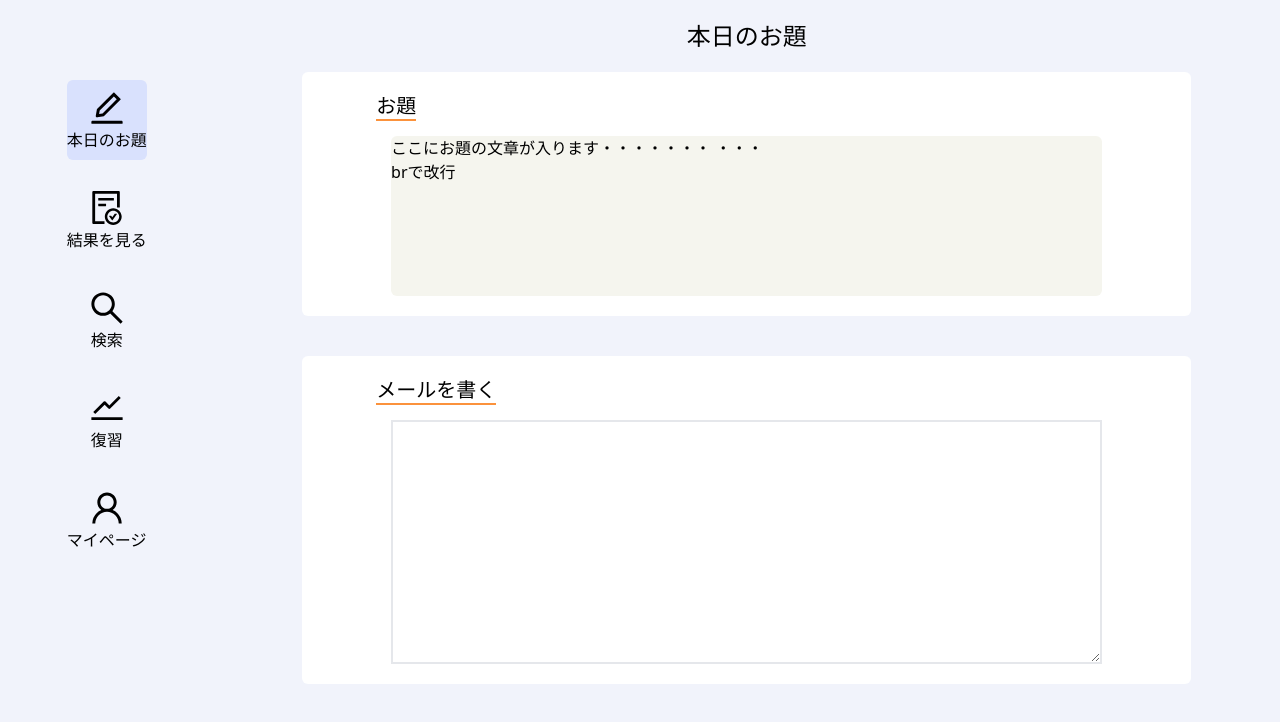
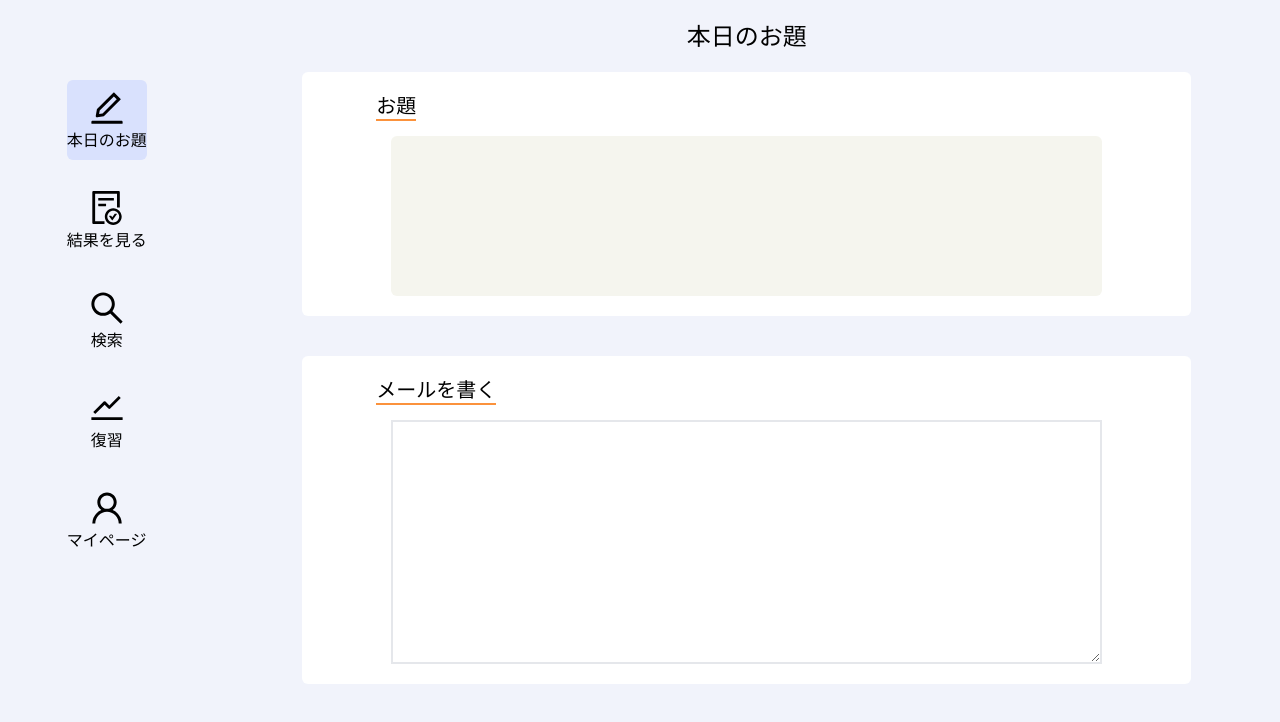
Before and after one commit to iti-0204/mailapplication-with-chatgpt, a Next.js app: page / in a window 1280 px wide. Shown: the top 722 px of the page. Built offline with nearby package versions, Linux system fonts and the light colour scheme; no server answers; the database is empty.

Commit message:
問題文の改行処理実装

```diff
--- a/src/app/components/Theme.tsx
+++ b/src/app/components/Theme.tsx
@@ -16,8 +16,10 @@ type Question = {
   theme: string;
 };
 
+const aiueo = "あいうえお\nかきくけこ";
+
 const Theme = () => {
-  const [question, setQuestion] = useState<Question[]>([]);
+  const [question, setQuestion] = useState<Question | null>(null);
   useEffect(() => {
     const fetchProblem = async () => {
       const problemCollectionRef = collection(db, "problems");
@@ -28,8 +30,18 @@ const Theme = () => {
           createdAt: doc.data().createdAt,
           theme: doc.data().theme,
         }));
-        setQuestion(newQuestion);
-        console.log(newQuestion[1]);
+        // setQuestion(newQuestion);
+        // データの中から、当日のものだけ取得
+        console.log(newQuestion[1].createdAt.toDate().getDate());
+        const todayQuestion = newQuestion.filter((value, index) => {
+          if (value.createdAt.toDate().getDate() === new Date().getDate()) {
+            return newQuestion[index];
+          }
+        });
+        console.log(todayQuestion);
+        setQuestion(
+          todayQuestion[Math.floor(Math.random() * todayQuestion.length)]
+        );
       });
     };
     fetchProblem();
@@ -43,10 +55,8 @@ const Theme = () => {
           <h2 className="border-b-2 border-orange-400 text-xl inline">お題</h2>
         </div>
         <div className="bg-normal-beige border-0 h-40 w-4/5 rounded-md">
-          <p>
-            ここにお題の文章が入ります・・・・・・・ ・・・
-            <br />
-            brで改行
+          <p className="whitespace-pre-wrap">
+            {question?.theme.replaceAll("\\n", "\n")}
           </p>
         </div>
       </div>
```
